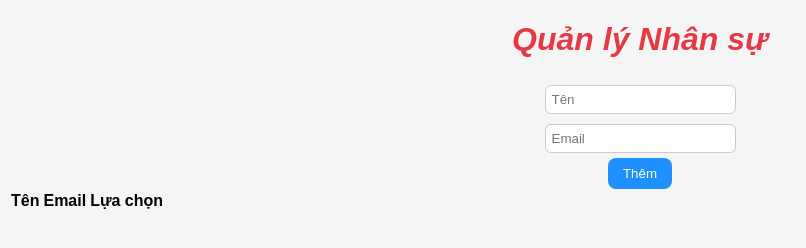
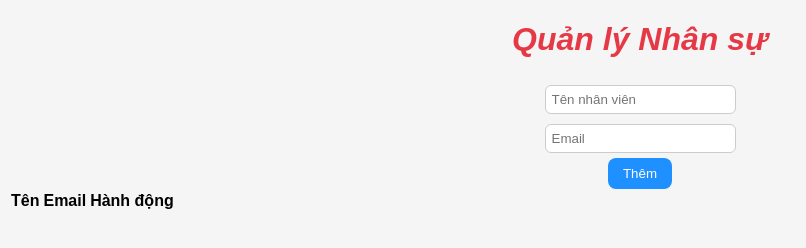
Before and after one commit to NguyenNhatLong-web/HRM., a plain HTML site: page index.html in a window 1280 px wide. Shown: the full height of the page, 0-806 px from the left. Drawn offline with Linux system fonts and the light colour scheme.

Commit message:
index.html

```diff
--- a/index.html
+++ b/index.html
@@ -5,25 +5,34 @@
   <title>Quản lý Nhân sự - HRM</title>
   <meta name="viewport" content="width=device-width, initial-scale=1.0">
 
-  <!-- Liên kết đến file CSS -->
+  <!-- Liên kết file CSS -->
   <link rel="stylesheet" href="style.css">
 </head>
 
 <body>
   <h1><em>Quản lý Nhân sự</em></h1>
 
+  <!-- Form thêm nhân viên -->
   <div class="form-box">
-    <input id="name" placeholder="Tên"><br>
+    <input id="name" placeholder="Tên nhân viên"><br>
     <input id="email" placeholder="Email"><br>
     <button id="btnAdd">Thêm</button>
   </div>
 
+  <!-- Bảng danh sách nhân viên -->
   <table id="tbl">
-    <thead><tr><th>Tên</th><th>Email</th><th>Lựa chọn</th></tr></thead>
+    <thead>
+      <tr>
+        <th>Tên</th>
+        <th>Email</th>
+        <th>Hành động</th>
+      </tr>
+    </thead>
     <tbody></tbody>
   </table>
 
-
+  <!-- Import module JS theo đúng thứ tự -->
+  <script src="modules/employeeDbModule.js"></script>
   <script src="script.js"></script>
 </body>
 </html>
```
